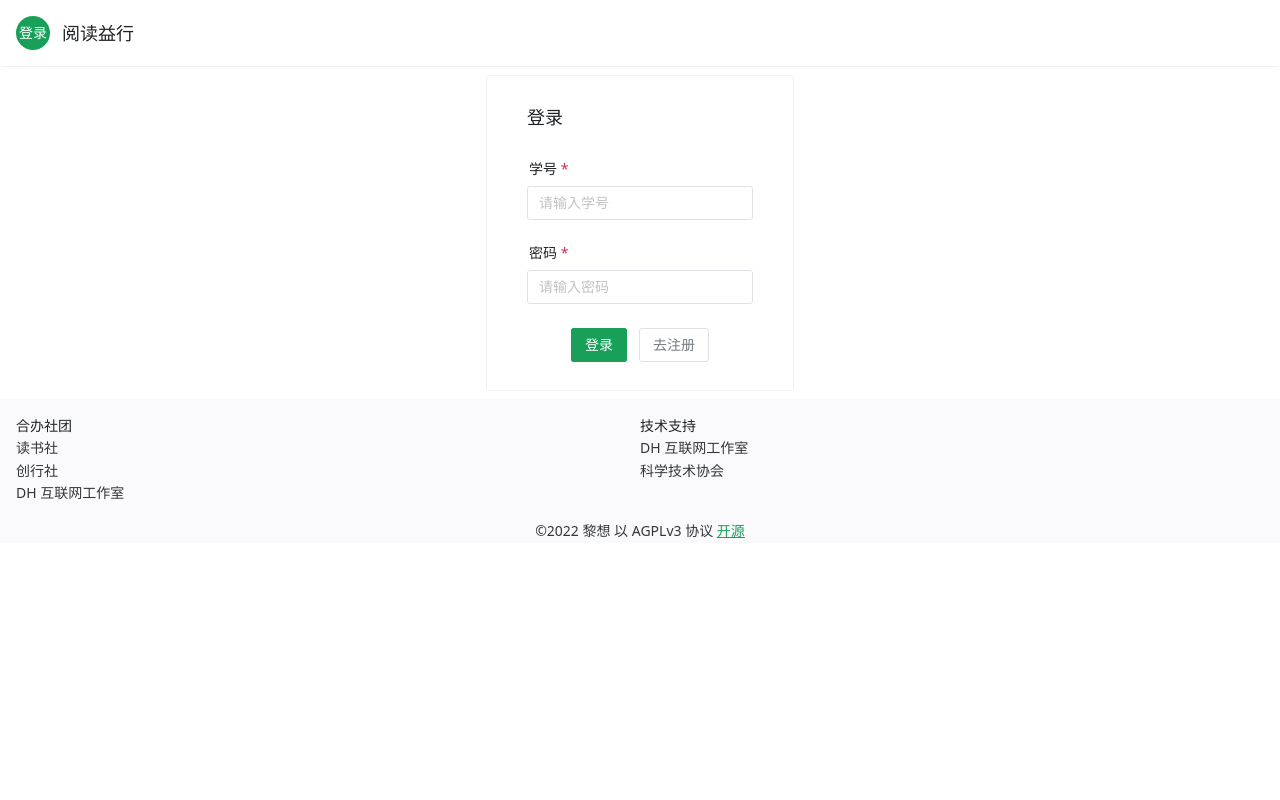
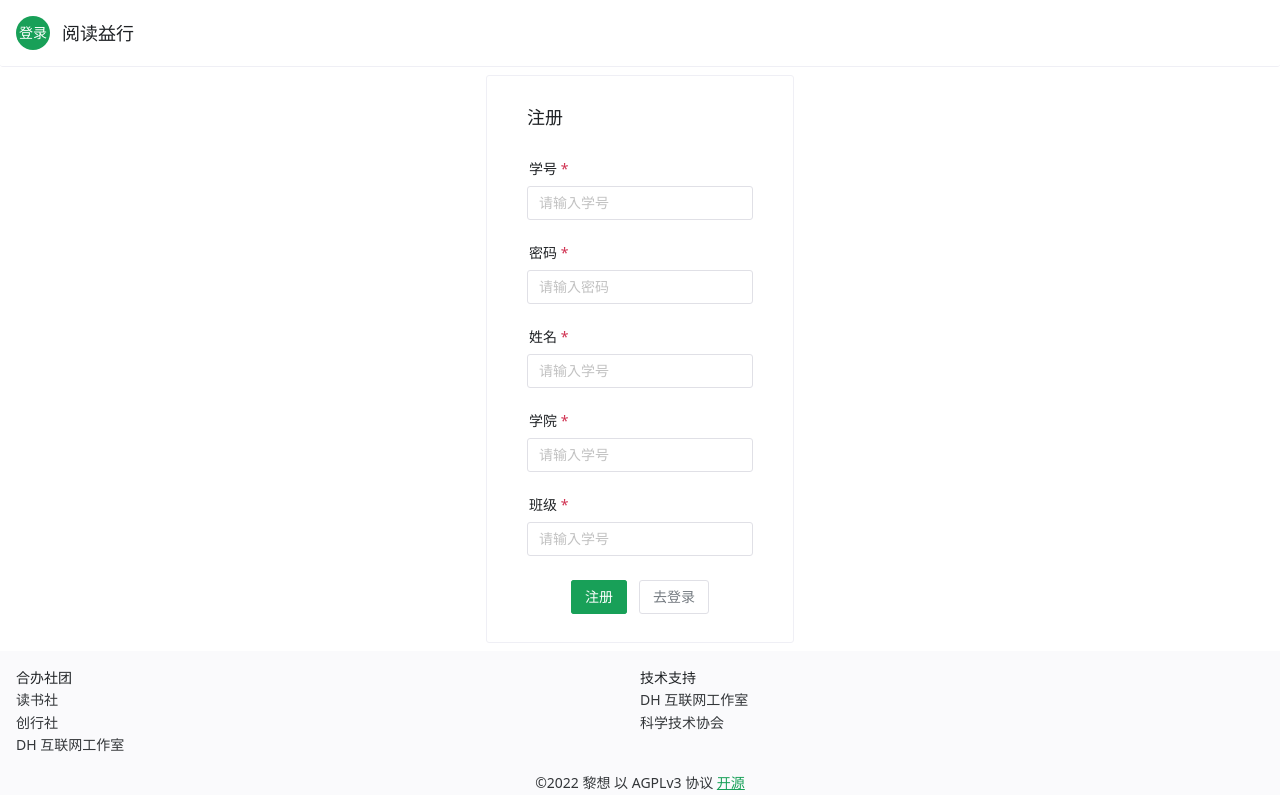
Before and after one commit to BeiyanYunyi/BookExchange, a Vue app: page /register in a window 1280 px wide. Before the commit this address led to /login. Built offline with nearby package versions, Linux system fonts and the light colour scheme.

Commit message:
✨ Register

```diff
--- a/frontend/src/App.vue
+++ b/frontend/src/App.vue
@@ -10,7 +10,7 @@
 
 <script setup lang="ts">
 import { onBeforeMount } from 'vue';
-import { RouterView, useRoute, useRouter } from 'vue-router';
+import { RouterView } from 'vue-router';
 import AppContainer from './components/AppContainer.vue';
 import AppFooter from './components/AppFooter.vue';
 import AppHeader from './components/AppHeader.vue';
@@ -19,14 +19,10 @@ import axiosClient from './service/axiosClient';
 import useAuthStore from './stores/authState';
 
 const authStore = useAuthStore();
-const router = useRouter();
-const route = useRoute();
 
 onBeforeMount(async () => {
   const res = await axiosClient.login();
-  if (!res) {
-    router.replace({ path: '/login', query: { redirect: route.fullPath } });
-  } else {
+  if (res) {
     authStore.$patch({ user: res, authed: true });
   }
 });
--- a/frontend/src/components/AppHeader.vue
+++ b/frontend/src/components/AppHeader.vue
@@ -27,7 +27,7 @@ const router = useRouter();
   position: sticky;
   top: 0;
   margin-bottom: 0.5rem;
-  z-index: 1;
+  z-index: 2;
   border-bottom: 1px solid var(--n-border-color);
 }
 
--- a/frontend/src/main.ts
+++ b/frontend/src/main.ts
@@ -19,11 +19,8 @@ app.use(pinia);
 
 const requireAuth: NavigationGuardWithThis<undefined> = (to, from, next) => {
   const authState = useAuthStore();
-  if (!authState.authed) {
-    next({ path: '/login', query: { redirect: to.fullPath } });
-  } else {
-    next();
-  }
+  if (!authState.authed) return next({ path: '/login', query: { redirect: to.fullPath } });
+  return next();
 };
 
 const routes: RouteRecordRaw[] = [
--- a/frontend/src/pages/LoginPage.vue
+++ b/frontend/src/pages/LoginPage.vue
@@ -9,7 +9,7 @@
       </NFormItem>
       <NSpace justify="center">
         <NButton attr-type="submit" type="primary" @click="handleLogin">登录</NButton>
-        <NButton type="tertiary" @click="router.replace('/login')">去注册</NButton>
+        <NButton type="tertiary" @click="router.replace('/register')">去注册</NButton>
       </NSpace>
     </NForm>
   </NCard>
@@ -62,6 +62,7 @@ const handleLogin = async () => {
   const res = await axiosClient.login(model.value.password, model.value.stuNum);
   if (!res) return message.error('登录失败，请检查用户名或密码是否正确');
   authStore.$patch({ user: res, authed: true });
+  message.success('登录成功');
   return router.replace((route.query.redirect as string) || '/');
 };
 </script>
--- a/frontend/src/pages/RegisterPage.vue
+++ b/frontend/src/pages/RegisterPage.vue
@@ -7,11 +7,22 @@
       <NFormItem path="password" label="密码">
         <NInput v-model:value="model.password" type="password" placeholder="请输入密码" />
       </NFormItem>
+      <NFormItem path="stuNum" label="姓名">
+        <NInput v-model:value="model.name" placeholder="请输入学号" />
+      </NFormItem>
+      <NFormItem path="stuNum" label="学院">
+        <NInput v-model:value="model.collage" placeholder="请输入学号" />
+      </NFormItem>
+      <NFormItem path="stuNum" label="班级">
+        <NInput v-model:value="model.class" placeholder="请输入学号" />
+      </NFormItem>
+      <NSpace justify="center">
+        <NButton attr-type="submit" type="primary" @click="handleRegister">注册</NButton>
+        <NButton attr-type="button" type="tertiary" @click="router.replace('/login')">
+          去登录
+        </NButton>
+      </NSpace>
     </NForm>
-    <NSpace justify="center">
-      <NButton type="primary">注册</NButton>
-      <NButton type="tertiary" @click="router.replace('/login')">去登录</NButton>
-    </NSpace>
   </NCard>
 </template>
 <script setup lang="ts">
@@ -25,31 +36,59 @@ import {
   NFormItem,
   NInput,
   NSpace,
+  useMessage,
 } from 'naive-ui';
 import { ref } from 'vue';
-import { useRouter } from 'vue-router';
-
-interface ModelType {
-  stuNum: string | null;
-  password: string | null;
-}
+import { useRoute, useRouter } from 'vue-router';
+import register, { IRegisterInfo } from '../service/register';
+import useAuthStore from '../stores/authState';
 
 const router = useRouter();
+const route = useRoute();
+const message = useMessage();
 const formRef = ref<FormInst | null>();
-const model = ref<ModelType>({ stuNum: null, password: null });
+const initState: IRegisterInfo = { name: '', password: '', stuNum: '', collage: '', class: '' };
+const model = ref<IRegisterInfo>(initState);
 const rules: FormRules = {
-  stuNum: [{ required: true, trigger: ['input', 'blur'], message: '学号不得为空' }],
+  name: [
+    {
+      required: true,
+      trigger: ['input', 'blur'],
+      validator: (rule: FormItemRule, value: string) => {
+        if (!value) return new Error('不得为空');
+        if (value.length > 32) return new Error('不得长于32位');
+        return true;
+      },
+    },
+  ],
+  stuNum: [{ required: true, trigger: ['input', 'blur'], message: '不得为空' }],
   password: [
     {
       required: true,
       trigger: ['input', 'blur'],
       validator: (rule: FormItemRule, value: string) => {
-        if (!value) return new Error('密码不得为空');
-        if (value.length < 6) return new Error('密码不得短于6位');
-        if (value.length > 32) return new Error('密码不得长于32位');
+        if (!value) return new Error('不得为空');
+        if (value.length < 6) return new Error('不得短于6位');
+        if (value.length > 32) return new Error('不得长于32位');
         return true;
       },
     },
   ],
+  collage: [{ required: true, trigger: ['input', 'blur'], message: '不得为空' }],
+  class: [{ required: true, trigger: ['input', 'blur'], message: '不得为空' }],
+};
+const authState = useAuthStore();
+const handleRegister = async () => {
+  const res = await register(model.value);
+  switch (res.status) {
+    case 'success':
+      authState.$patch({ user: res.res, authed: true });
+      message.success('注册成功');
+      return router.replace((route.query.redirect as string) || '/');
+    case 'LoginFailed':
+      return message.error('注册成功，登录失败');
+    default:
+      return message.error('注册失败，请检查学号是否重复');
+  }
 };
 </script>
--- /dev/null
+++ b/frontend/src/service/register.ts
@@ -0,0 +1,34 @@
+import IUserMe from '../../../types/IUserMe';
+import useAuthStore from '../stores/authState';
+import axiosClient from './axiosClient';
+
+export interface IRegisterInfo {
+  name: string;
+  password: string;
+  stuNum: string;
+  collage: string;
+  class: string;
+}
+
+type RegisterResult =
+  | {
+      status: 'success';
+      res: IUserMe;
+    }
+  | { status: 'LoginFailed' }
+  | { status: 'RegisterFailed' };
+
+async function register(info: IRegisterInfo): Promise<RegisterResult> {
+  const res = await axiosClient.client.post<{ token: string; info: IUserMe }>('/api/user', info, {
+    validateStatus: () => true,
+  });
+  if (res.status > 300) return { status: 'RegisterFailed' };
+  localStorage.setItem('authToken', res.data.token);
+  const authState = useAuthStore();
+  authState.$patch({ authed: true, user: res.data.info });
+  const res2 = await axiosClient.login();
+  if (!res2) return { status: 'LoginFailed' };
+  return { status: 'success', res: res2 };
+}
+
+export default register;
--- a/frontend/src/stores/authState.ts
+++ b/frontend/src/stores/authState.ts
@@ -5,7 +5,7 @@ const useAuthStore = defineStore('auth', {
   state: () => {
     const user: IUserMe = {
       stuNum: '',
-      status: 0,
+      role: 0,
       collage: '',
       class: '',
       id: '',
--- a/types/IUserMe.d.ts
+++ b/types/IUserMe.d.ts
@@ -4,5 +4,5 @@ export default interface IUserMe extends IFrontendUser {
   stuNum: string;
   collage: string;
   class: string;
-  status: 0 | 1;
+  role: 0 | 1;
 }
```
Also changed, not shown: 2 other files (tests, documents, lock files or other folders).
